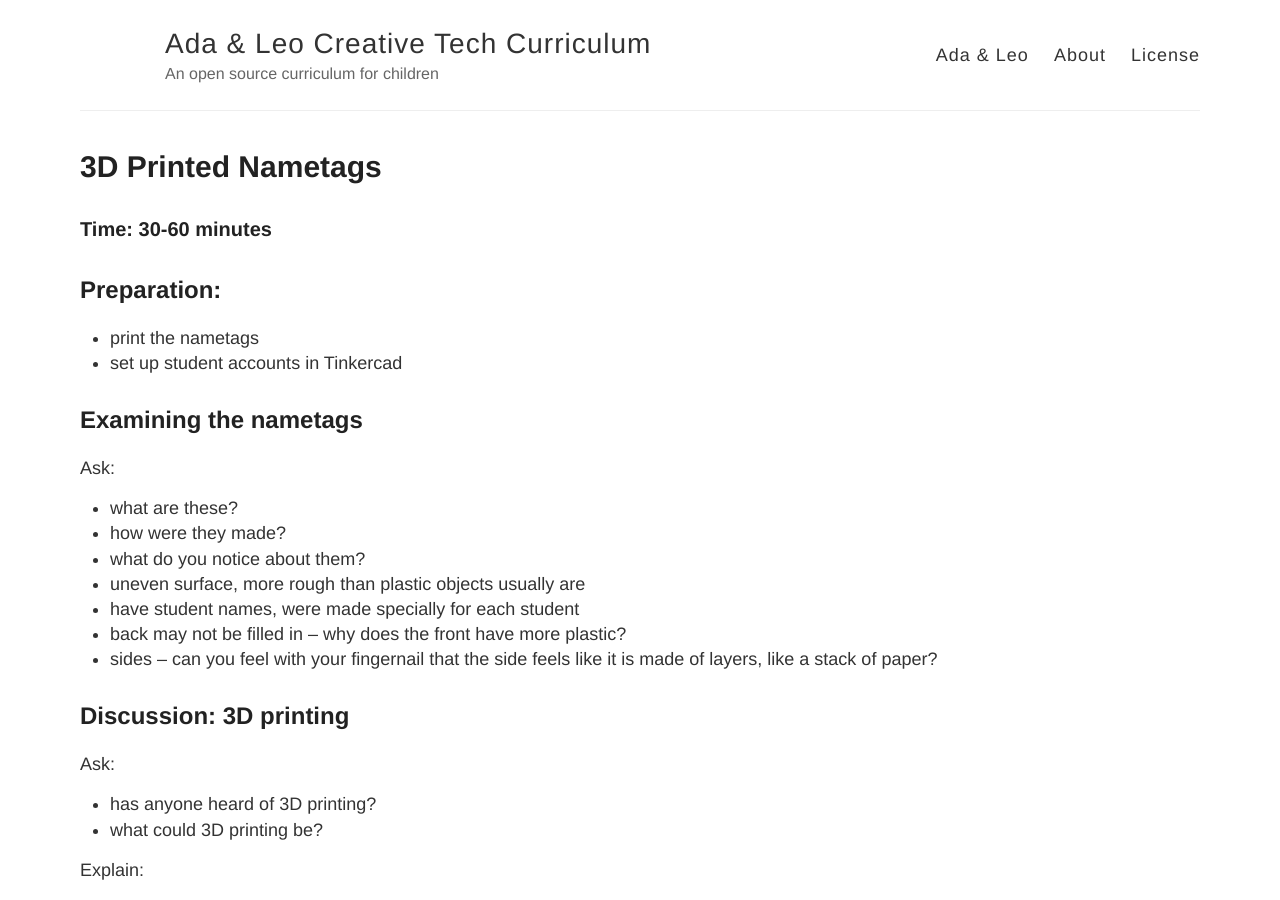
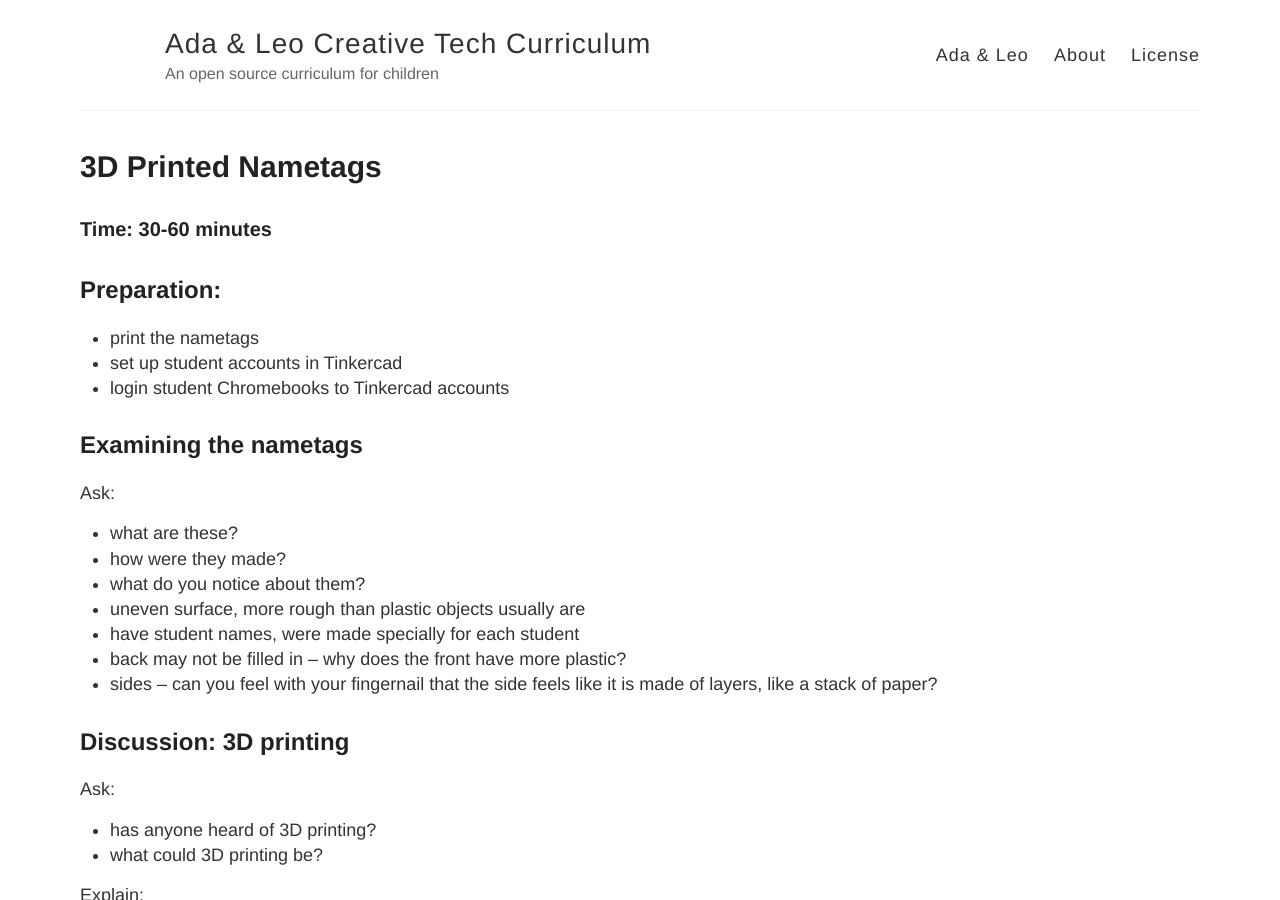
Before and after one commit to benjiwheeler/ada_and_leo_curriculum, a Jekyll site: the page built from _curriculum/3d-printed-name-tags.md, in a window 1280 px wide and 900 px high. Built offline with Jekyll 4.4.1, drawn with Linux system fonts in a browser that asks for light colours.

Commit message:
first two lessons way better

```diff
--- a/_curriculum/3d-printed-name-tags.md
+++ b/_curriculum/3d-printed-name-tags.md
@@ -11,6 +11,7 @@ Preparation:
 -----------------------------------
 * print the nametags
 * set up student accounts in Tinkercad
+* login student Chromebooks to Tinkercad accounts
 
 Examining the nametags
 ----------------------------------------------
```
